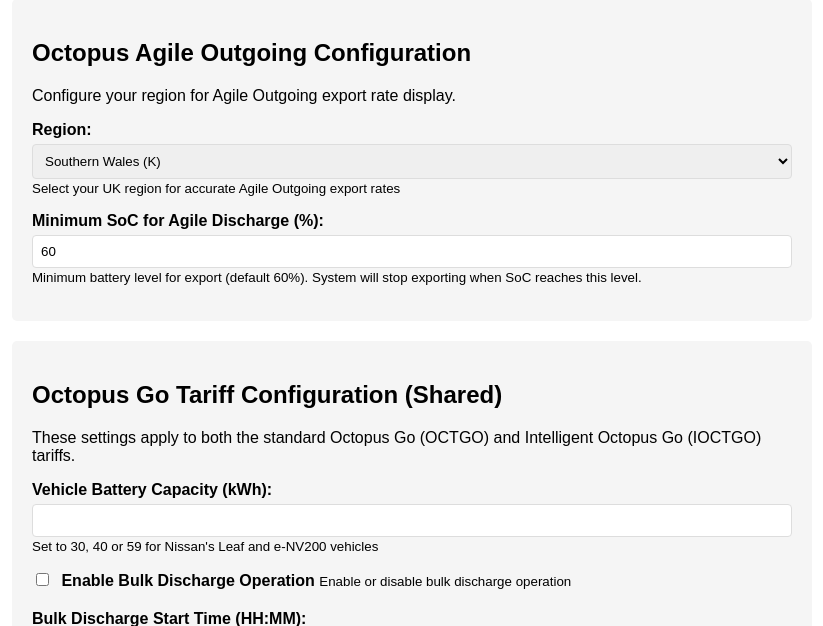
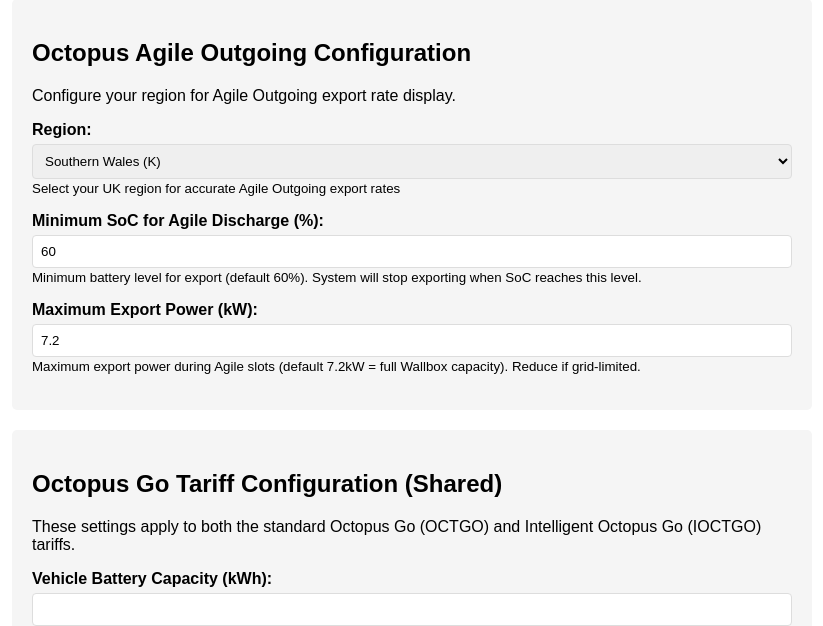
Before and after one commit to robynrox/evse-controller, a Flask app: template src/evse_controller/templates/config.html in a window 1280 px wide. Shown: the part 2301-2927 px from the top of the page, without its empty margins (228-1051 px from the left). Run offline with Flask 3, Linux system fonts and the light colour scheme; the template is opened without the code that fills it, so the values that code supplies are empty; parts of the project's set-up code (start-up, migrations or seed data) failed here and were passed over.

Commit message:
Correction to estimated export profit calculation by specifying the export limitation in kW.

```diff
--- a/src/evse_controller/tariffs/octopus/ioctgo_with_agile_outgoing.py
+++ b/src/evse_controller/tariffs/octopus/ioctgo_with_agile_outgoing.py
@@ -107,7 +107,8 @@ class IOctGoWithAgileOutgoingTariff(Tariff):
         self.OCPP_DISABLE_TIME = self._time_to_minutes(config.IOCTGO_OCPP_DISABLE_TIME)
 
         # Export optimization parameters
-        self.EXPORT_POWER_KW = getattr(config, 'WALLBOX_MAX_DISCHARGE_CURRENT', 16) * 240 / 1000  # P = I × V
+        # Use configured max export power (default 7.2kW = full Wallbox capacity)
+        self.EXPORT_POWER_KW = config.MAX_EXPORT_POWER_KW
         self.BATTERY_ROUND_TRIP_EFFICIENCY = 0.80  # 80% round-trip efficiency
         self.DISCHARGE_LOSS_FACTOR = 0.90  # 10% loss when discharging
 
--- a/src/evse_controller/templates/config.html
+++ b/src/evse_controller/templates/config.html
@@ -380,6 +380,12 @@
                    value="{{ config.get('tariffs', {}).get('ioctgo', {}).get('min_agile_discharge_soc', 60) }}" min="0" max="100">
             <small>Minimum battery level for export (default 60%). System will stop exporting when SoC reaches this level.</small>
         </div>
+        <div class="form-group">
+            <label for="max_export_power_kw">Maximum Export Power (kW):</label>
+            <input type="number" id="max_export_power_kw" name="tariffs.ioctgo[max_export_power_kw]"
+                   value="{{ config.get('tariffs', {}).get('ioctgo', {}).get('max_export_power_kw', 7.2) }}" min="0.1" max="7.2" step="0.1">
+            <small>Maximum export power during Agile slots (default 7.2kW = full Wallbox capacity). Reduce if grid-limited.</small>
+        </div>
     </div>
     <div class="config-section">
         <h2>Octopus Go Tariff Configuration (Shared)</h2>
```
Also changed, not shown: src/evse_controller/utils/config.py (+7 -0 lines).
